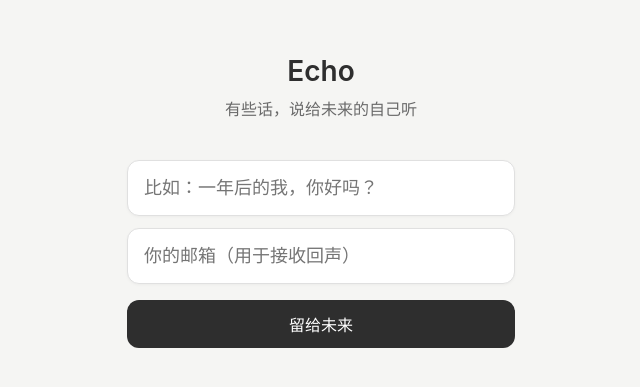
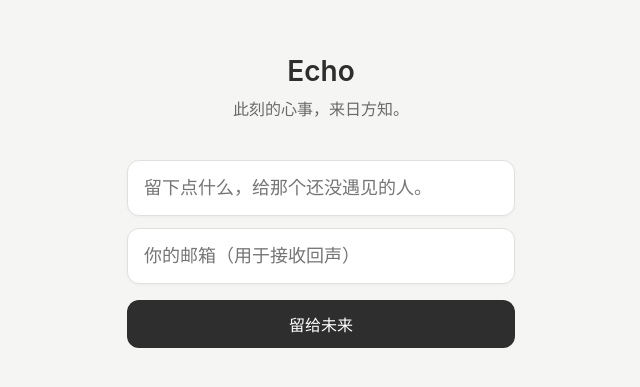
Before and after one commit to Mark-xsx/echo, a React (Vite) app in the folder frontend-react/: page / in a window 1280 px wide. Shown: the part 199-586 px from the top of the page, without its empty margins (319-959 px from the left). Built offline with nearby package versions, Linux system fonts and the light colour scheme.

Commit message:
更新首页文案：中文美学，强化仪式感

```diff
--- a/frontend-react/src/pages/Home.jsx
+++ b/frontend-react/src/pages/Home.jsx
@@ -27,14 +27,14 @@ function Home() {
   return (
     <div className="page-container">
       <h1 className="page-title">Echo</h1>
-      <p className="page-subtitle">有些话，说给未来的自己听</p>
+      <p className="page-subtitle">此刻的心事，来日方知。</p>
 
       <input
         type="text"
         className="input-echo"
         value={content}
         onChange={e => setContent(e.target.value)}
-        placeholder="比如：一年后的我，你好吗？"
+        placeholder="留下点什么，给那个还没遇见的人。"
       />
 
       <input
```
